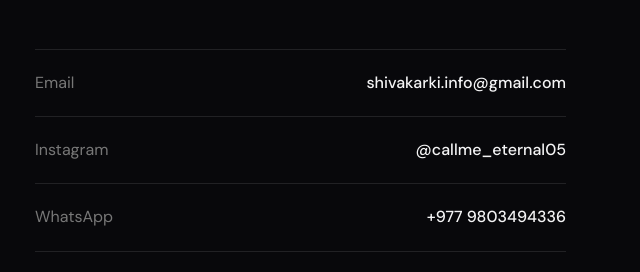
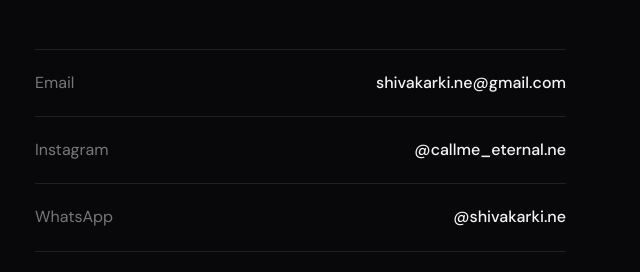
Before and after one commit to shivakarki-ne/New-one, a plain HTML site: page index.html in a window 1280 px wide. Shown: the part 5730-6002 px from the top of the page, 640-1280 px from the left. Drawn offline with Linux system fonts and the light colour scheme.

Commit message:
Modify contact details in index.html
Updated contact information and social media links.

```diff
--- a/index.html
+++ b/index.html
@@ -5,6 +5,21 @@
   <meta name="viewport" content="width=device-width, initial-scale=1.0">
   <meta name="description" content="Shiva Karki — Graphic Designer, Documentation and Computer Skills Portfolio">
   <title>Shiva Karki | Creative Portfolio</title>
+
+<!-- WhatsApp / Social Media Website Preview -->
+<meta property="og:type" content="website">
+<meta property="og:site_name" content="Shiva Karki Portfolio">
+<meta property="og:title" content="Shiva Karki | Creative Portfolio">
+<meta property="og:description" content="Explore my graphic design, documentation, computer skills and creative projects.">
+<meta property="og:url" content="https://YOURDOMAIN.com/">
+
+<meta property="og:image" content="https://YOURDOMAIN.com/assets/images/homepage-preview.jpg">
+<meta property="og:image:width" content="1200">
+<meta property="og:image:height" content="630">
+
+<meta name="twitter:card" content="summary_large_image">
+<meta name="twitter:image" content="https://YOURDOMAIN.com/assets/images/homepage-preview.jpg">
+
   <link rel="stylesheet" href="style.css">
 </head>
 <body>
@@ -221,9 +236,9 @@
       <div class="contact-grid">
         <div class="reveal"><p class="eyebrow">LET'S CONNECT</p><h2>Have a project<br>in <span>mind?</span></h2><p>I'm open to creative projects, documentation work, digital content and learning opportunities.</p></div>
         <div class="contact-card reveal">
-          <a href="mailto:your.email@example.com"><span>Email</span><strong>shivakarki.info@gmail.com</strong></a>
-          <a href="https://www.instagram.com/callme_eternal05/" target="_blank" rel="noopener"><span>Instagram</span><strong>@callme_eternal05</strong></a>
-          <a href="https://wa.me/977XXXXXXXXXX" target="_blank" rel="noopener"><span>WhatsApp</span><strong>+977 9803494336</strong></a>
+          <a href="mailto:your.email@example.com"><span>Email</span><strong>shivakarki.ne@gmail.com</strong></a>
+          <a href="https://www.instagram.com/callme_eternal05/" target="_blank" rel="noopener"><span>Instagram</span><strong>@callme_eternal.ne</strong></a>
+          <a href="https://wa.me/977XXXXXXXXXX" target="_blank" rel="noopener"><span>WhatsApp</span><strong>@shivakarki.ne</strong></a>
         </div>
       </div>
     </section>
```
